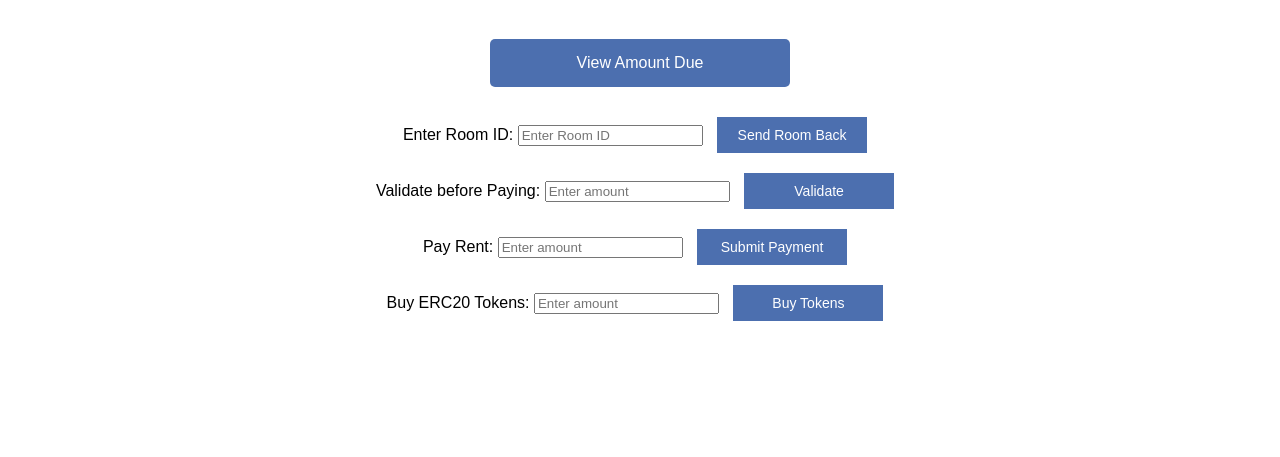
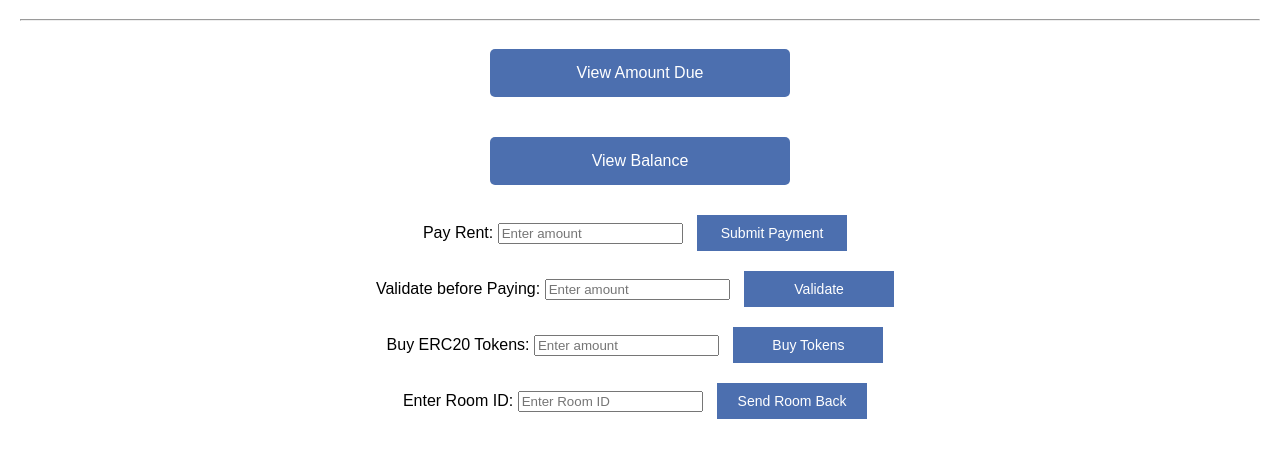
Before and after one commit to mascher7675/landlord-tenant-project, a website with bundled scripts: page app-folder/src/tenant.html in a window 1280 px wide. Shown: the part 61-518 px from the top of the page. Built offline with nearby package versions, Linux system fonts and the light colour scheme; a script that the page names is missing.

Commit message:
updated html pages

```diff
--- a/app-folder/src/tenant.html
+++ b/app-folder/src/tenant.html
@@ -10,8 +10,37 @@
 
     <h1>Welcome, Tenant!</h1>
 
+    <hr>
+
+    <div class="dashboard-container">
+        <div class="column">
             <div class="button-container">
                 <button class="tenant-button" type="submit" id="view-due">View Amount Due</button>
+            </div>
+            <div class="button-container">
+                <button class="tenant-button" type="submit" id="view-balance">View Balance</button>
+            </div>
+        </div>
+
+        <div class="column">
+            <div class="payment-container">
+                <label for="rentAmount">Pay Rent:</label>
+                <input type="number" id="rentAmount" placeholder="Enter amount">
+                <button class="small-button" type="submit" id="submit-payment">Submit Payment</button>
+            </div>
+
+            <div class="payment-container">
+                <label for="validateAmount">Validate before Paying:</label>
+                <input type="number" id="validateAmount" placeholder="Enter amount">
+                <button class="small-button" type="submit" id="validate-erc20">Validate</button>
+            </div>
+        </div>
+
+        <div class="column">
+            <div class="payment-container">
+                <label for="tokenAmount">Buy ERC20 Tokens:</label>
+                <input type="number" id="tokenAmount" placeholder="Enter amount">
+                <button class="small-button" type="submit" id="buy-tokens">Buy Tokens</button>
             </div>
 
             <div class="send-room-back-container">
@@ -19,23 +48,7 @@
                 <input type="number" id="sendRoomBack" placeholder="Enter Room ID">
                 <button class="small-button" type="submit" id="send-room-back">Send Room Back</button>
             </div>
-
-    <div class="payment-container">
-        <label for="validateAmount">Validate before Paying:</label>
-        <input type="number" id="validateAmount" placeholder="Enter amount">
-        <button class="small-button" type="submit" id="validate-erc20">Validate</button>
         </div>
-
-    <div class="payment-container">
-        <label for="rentAmount">Pay Rent:</label>
-        <input type="number" id="rentAmount" placeholder="Enter amount">
-        <button class="small-button" type="submit" id="submit-payment">Submit Payment</button>
-    </div>
-
-    <div class="payment-container">
-        <label for="tokenAmount">Buy ERC20 Tokens:</label>
-        <input type="number" id="tokenAmount" placeholder="Enter amount">
-        <button class="small-button" type="submit" id="buy-tokens">Buy Tokens</button>
     </div>
 
     <script src="https://cdn.jsdelivr.net/gh/ethereum/web3.js@1.0.0-beta.37/dist/web3.min.js"></script>
```
Also changed, not shown: app-folder/src/contractowner.html (+4 -1 lines), app-folder/src/landlord.html (+18 -3 lines). Lines whose indentation alone changed are shown as unchanged.
